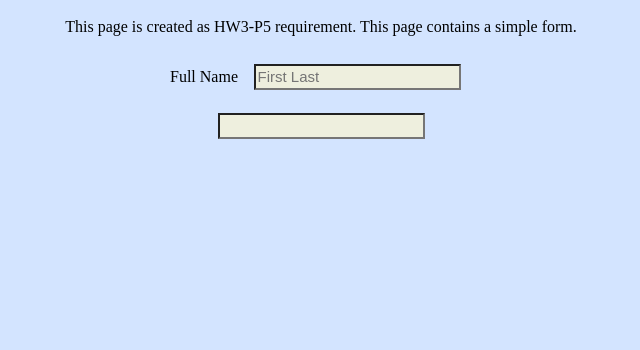
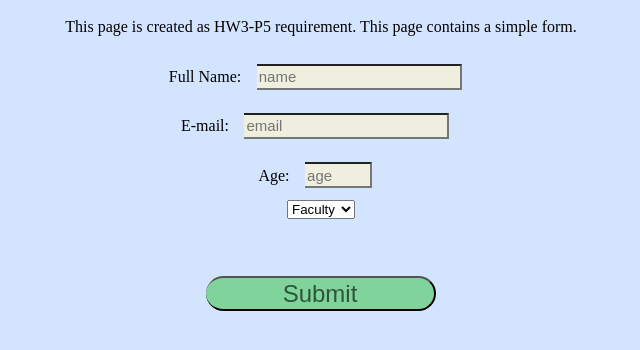
Before and after one commit to shofi384/hw3-p5-practice-with-html-css-forms-shofi384, a plain HTML site: page index.html in a window 1280 px wide. Shown: the part 104-454 px from the top of the page, without its empty margins (319-959 px from the left). Drawn offline with Linux system fonts and the light colour scheme.

Commit message:
add input text for email

```diff
--- a/index.html
+++ b/index.html
@@ -8,10 +8,21 @@
 <body>
 	<h1 id="title">Survey Form</h1>
 	<p id="description">This page is created as HW3-P5 requirement. This page contains a simple form. </p>
+
 	<form id="survey-form" action="">
-		<label for="name">Full Name</label>
-		<input id="name" type="text" placeholder="First Last"><br>
-		<input id="email" type="text" label="name"><br>
+		<label id="name-label" for="name">Full Name:</label>
+		<input id="name" type="text" placeholder="name" required><br>
+		<label id="email-label" for="name">E-mail:</label>
+		<input id="email" type="email" placeholder="email" required><br>
+		<label id="id="number-label"" for="number">Age:</label>
+		<input id="number" type="number" min="1" max="100" placeholder="age"><br>
+		<select id="dropdown">
+			<option value="faculty">Faculty</option>
+			<option value="student">Student</option>
+			<option value="staff">staff</option>
+		</select><br>
+
+		<input id="submit" type="submit">
 	</form>
 
 </body>
--- a/style.css
+++ b/style.css
@@ -7,6 +7,17 @@ body {
 input {
 	background-color: #eeefde;
 	margin: 1%;
+	border-left: 10px;
 	height: 20px;
 	font-size: 15px;
 }
+
+#submit {
+	margin: 5%;
+	background-color: #81d39c;
+	height: 35px;
+	width: 20%;
+	border-radius: 20px;
+	font-size: 150%;
+	color: #2e543a;
+}
```
